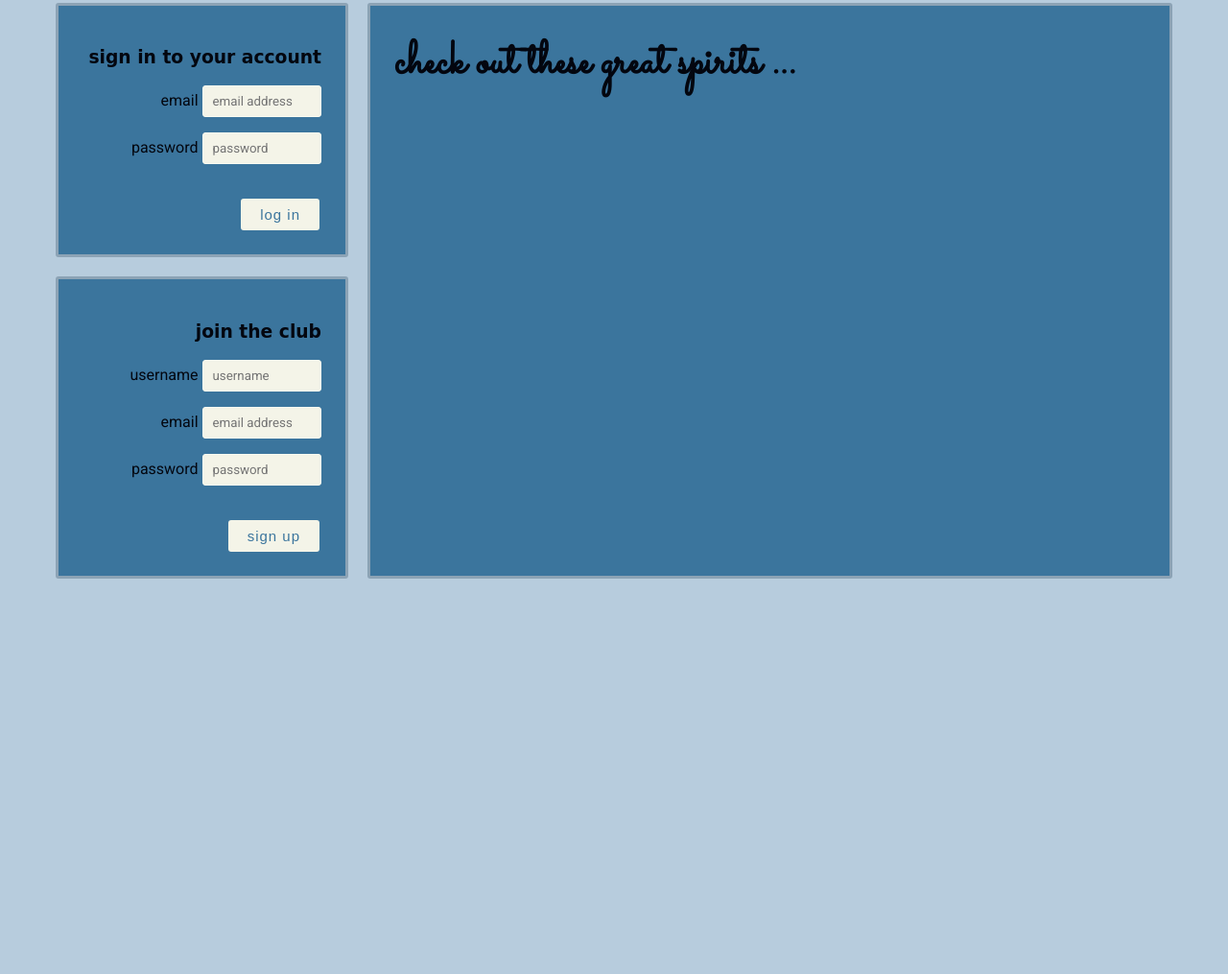
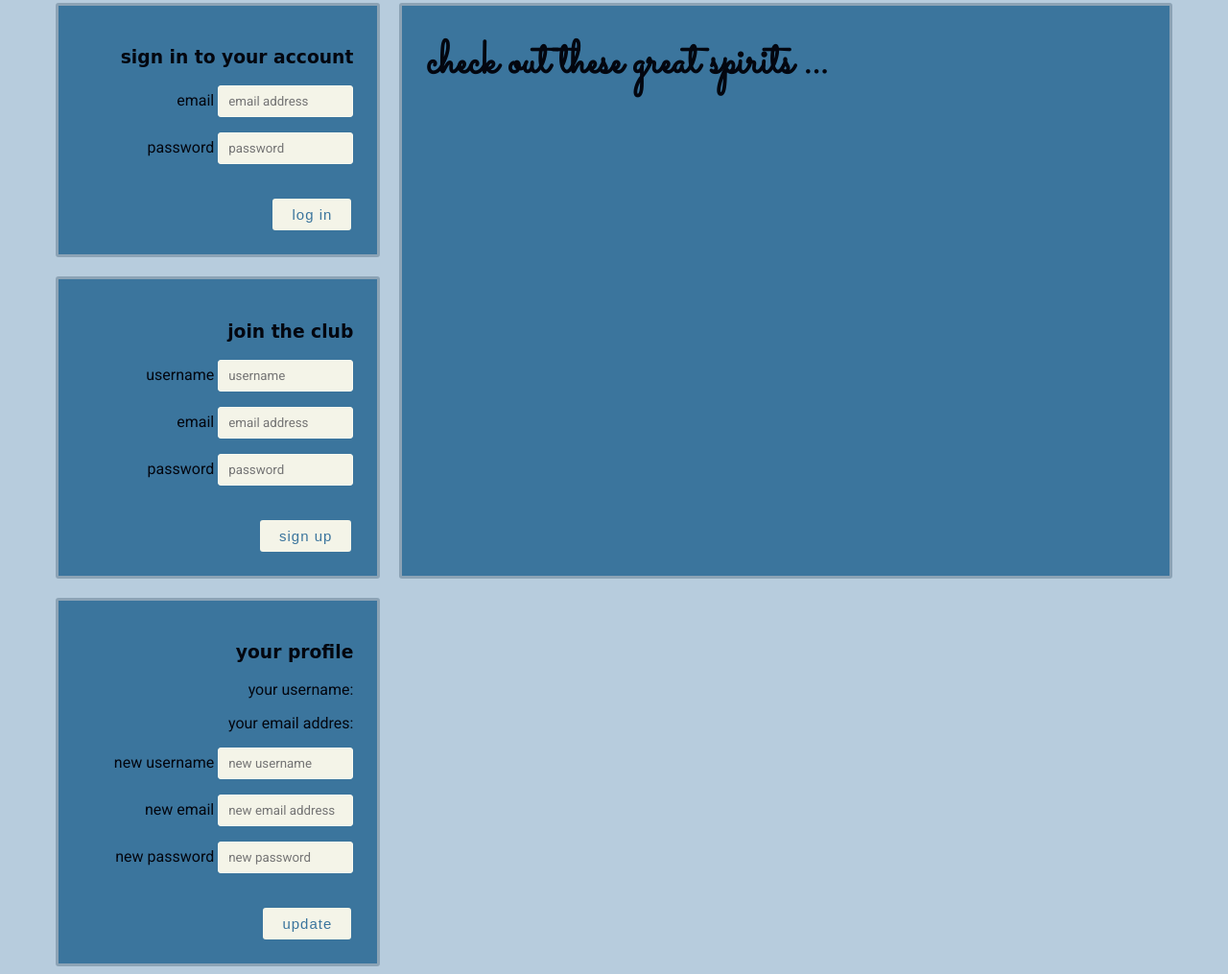
Before and after one commit to ykbell09/SSD, a website: page static/index.html in a window 1280 px wide. Shown: the part 377-1392 px from the top of the page at 96% size. Before the commit the page ends 1008 px from the top, so only its background shows below. Drawn offline with Linux system fonts and the light colour scheme; no server answers; a web font is replaced by a local one.

Commit message:
updates to client side code and comments, create profile and update form on ui, db fixes

```diff
--- a/static/index.html
+++ b/static/index.html
@@ -11,20 +11,20 @@
 
 <body>
     <div class="header-container">
+        <!-- WEBSITE TITLE -->
         <h1>
             all the gins
         </h1>
     </div>
+
+    <!-- DIV TO DISPLAY WELCOME MESSAGE TO LOGGED IN USER - SEE INDEX.JS  -->
     <div class="welcome-message"></div>
+
+    <!-- GRID FORMATTING START -->
     <div class="item-container">
-<section class="member-container">
+
+        <!-- LOG IN FORM TO LOG INTO EXISTING ACCOUNT - HIDE WHEN LOGGED IN -->
         <div class="login item">
-            <!-- log in to user account -->
-
-            <!-- section to display when user is logged in -->
-            <section class="loggedInDefault"></section>
-            <!-- section to be hidden when user is logged in -->
-            <section class="loggedOutDefault">
             <h3>sign in to your account</h3>
             <form id="loginForm">
                 <p>
@@ -32,22 +32,19 @@
                             placeholder="email address" /></label>
                 </p>
                 <p>
-                        <label>password <input class="field" id="password" name="password"
-                                placeholder="password" /></label>
+                    <label>password <input class="field" id="password" name="password" placeholder="password" /></label>
                 </p>
                 <input class="submit" type="submit" value="log in" />
             </form>
-            </section>
+        </div>
 
-        </div>
-</section>
-<section class="member-container">
+        <!-- SIGN IN FORM TO CREATE ACCOUNT -- HIDE WHEN LOGGED IN  -->
         <div class="subscribe item">
-            <!-- add to users list  -->
             <h3>join the club</h3>
             <form id="addForm">
                 <p>
-                    <label>username <input class="field" id="addUsername" name="addUsername" placeholder="username" /></label>
+                    <label>username <input class="field" id="addUsername" name="addUsername"
+                            placeholder="username" /></label>
                 </p>
                 <p>
                     <label>email <input class="field" id="addEmail" name="addEmail"
@@ -59,11 +56,32 @@
                 </p>
                 <input class="submit" type="submit" value="sign up" />
             </form>
+        </div>
+
+        <!-- USER PROFILE AND UPDATE FORM - SHOW WHEN LOGGED IN  -->
+        <!-- TO DO: ADD LOG OUT BUTTON -->
+        <div class="profile item">
+            <h3>your profile</h3>
+            <p>your username: <span id="profileUsername"></span></p>
+            <p>your email addres: <span id="profileEmail"></span></p>
+            <form id="updateForm">
+                <p>
+                    <label>new username <input class="field" id="updateUsername" name="updateUsername"
+                            placeholder="new username" /></label>
+                </p>
+                <p>
+                    <label>new email <input class="field" id="updateEmail" name="updateEmail"
+                            placeholder="new email address" /></label>
+                </p>
+                <p>
+                    <label>new password <input class="field" id="updatePassword" name="updatePassword" placeholder="new password" /></label>
+                </p>
+                <input class="submit" type="submit" value="update" />
+            </form>
+        </div>
 
 
-        </div>
-        </section>
-        <section class="member-profile"></section>
+
         <div class="search item">
             <!-- seach by distiller -->
             <label for="search-box">
@@ -85,20 +103,6 @@
             </p>
         </div>
 
-        <!-- <div class="update-website item article">
-            <h3>update your distillery's website</h3>
-            <form id="websiteUpdate">
-                <p>
-                    <label>distiller id <input class="field" id="distillerId" name="distillerId" placeholder="1" /></label>
-                </p>
-                <p>
-                    <label>website correction <input class="field" id="updateWebsite" name="updateWebsite"
-                            placeholder="www.sample-gin.com" /></label>
-                </p>
-                <input class="submit" type="submit" value="submit" />
-            </form>
-        </div> -->
-
     </div>
 
     <script src="index.js" type="module"></script>
--- a/static/index.js
+++ b/static/index.js
@@ -4,7 +4,7 @@ document.querySelector('#searchSelect').addEventListener('change', () => {
     // GETS THE DISTILLER ID SELCTED BY CLIENT - selected_id
     const selected_id = document.querySelector('#searchSelect').selectedOptions[0].value;
 
-    // GRAPH QL QUERY TO GET LIST OF SPIRITS
+    // GRAPH QL QUERY TO GET LIST OF SPIRITS BY DISTILLER USING SELECT MENU
     const query =
         `query Spirits($distillerId: ID) {
         spiritsByDistiller(distiller_id: $distillerId) {
@@ -48,13 +48,14 @@ document.querySelector('#searchSelect').addEventListener('change', () => {
         })
 });
 
-// SIGN UP button
+// SIGN UP BUTTON ADDS MEMBER TO MEMBERS TABLE, LOG IN AND SHOW WELCOME
 document.querySelector('#addForm').addEventListener('submit', (e) => {
     e.preventDefault();
     const addEmail = document.querySelector('#addEmail').value;
     const addPassword = document.querySelector('#addPassword').value;
     const addUsername = document.querySelector('#addUsername').value;
 
+    // DB CREATE QUERY
     const mutationQuery = `mutation newMemberSignUp($email_address: String!, $password: String!, $username: String!) {
         signUp(member: {
             email_address: $email_address,
@@ -82,32 +83,40 @@ document.querySelector('#addForm').addEventListener('submit', (e) => {
             // ALERTS SUCCESS OR FAILURE
             if (data.data.signUp == null) {
                 alert('Something when wrong! It is possible your sign up failed because you already have an account, or you did not complete all fields.');
+                // CLEAR ANY EXISTING WELCOME MESSAGE
+                if (document.querySelector('.welcome-text') !== null) {
+                    document.querySelector('.welcome-text').remove()
+                }
+                // CLEARS FORM
+                document.querySelector('#addForm').reset();
+
             } else {
                 alert('You are now a member, ' + data.data.signUp.username + '! Your new member ID is ' + data.data.signUp.id);
-            }
-
-            // CLEARS FORM
-            document.querySelector('#addForm').reset();
 
                 // CLEAR ANY EXISTING WELCOME MESSAGE
                 if (document.querySelector('.welcome-text') !== null) {
                     document.querySelector('.welcome-text').remove()
                 }
+                // CLEARS FORM
+                document.querySelector('#addForm').reset();
 
-            // CREATES NEW MESSAGE
-
+                // CREATES NEW MESSAGE IF SIGN UP IS SUCCESSFUL
                 const username = data.data.signUp.username;
                 const welcomeMessageDiv = document.querySelector('.welcome-message');
                 const welcomeMessageEl = document.createElement('h3');
                 welcomeMessageEl.className = 'welcome-text';
                 welcomeMessageEl.innerHTML = 'welcome, ' + username;
                 welcomeMessageDiv.appendChild(welcomeMessageEl);
+            }
+
         });
 });
 
-// LOG IN button
+// LOG IN BUTTON - CHECKS MEMBERS TABLE AND DISPLAYS WELCOME MESSAGE AND USER PROFILE
 document.querySelector('#loginForm').addEventListener('submit', (e) => {
     e.preventDefault();
+
+    // GETS CLIENT ENTERED DATA AND QUERIES MEMBERS TABLE
     const loginEmail = document.querySelector('#loginEmail').value;
     const password = document.querySelector('#password').value;
     const mutationQuery = `mutation memberLogin($email_address: String!, $password: String!) {
@@ -135,7 +144,13 @@ document.querySelector('#loginForm').addEventListener('submit', (e) => {
             // if... else statment -- ALERT IF LOG IN FAILED
             if (data.data.login == null) {
                 alert('Login Failed');
+                // CLEARS FORM
+                document.querySelector('#loginForm').reset();
+
             } else {
+
+                // CLEARS FORM
+                document.querySelector('#loginForm').reset();
 
                 // CLEAR EXISTING MESSAGE
                 if (document.querySelector('.welcome-text') !== null) {
@@ -150,6 +165,8 @@ document.querySelector('#loginForm').addEventListener('submit', (e) => {
                 welcomeMessageEl.innerHTML = 'welcome, ' + username;
                 welcomeMessageDiv.appendChild(welcomeMessageEl);
                 document.querySelector('#loginForm').reset();
+
+                // HIDES LOGIN AND SIGNUP FORMS
 
             }
         })
--- a/static/styles.css
+++ b/static/styles.css
@@ -49,7 +49,12 @@ h3, h4 {
   font-family: 'Fredericka the Great', cursive;
 }
 
-/* Grid Formatting */
+/* NON-CONTAINER ITEMS  */
+.welcome-message {
+  text-align: center;
+}
+
+/* GRID FORMATTING - PARENT CONTAINER */
 .item-container {
   display: grid;
   grid-template-columns: auto 1fr;
@@ -57,6 +62,7 @@ h3, h4 {
   padding: 0 50px;
 }
 
+/* GRID FORMATTING - CHILDREN */
 .item {
   padding: 25px;
   background-color: var(--darkMedBlue);
@@ -64,22 +70,17 @@ h3, h4 {
   border-radius: 3px;
 }
 
+ /* MEMBER FORMS  */
 .subscribe,
-.login {
+.login,
+.profile {
   grid-column: 1 / span 1;
   text-align: right;
 }
 
-.search {
-  grid-column: 1 / span 2;
-  grid-row-start: 1;
-}
-
-.results {
-  grid-column: 2 / span 1;
-  grid-row: 2 / span 2;
-}
-
+/* .profile {
+  display: none;
+} */
 
 button,
 .submit {
@@ -97,9 +98,20 @@ button,
   margin-top: 20px;
 }
 
+button:active {
+  outline: none;
+}
+
+/* SEARCH FROMS */
+.search {
+  grid-column: 1 / span 2;
+  grid-row-start: 1;
+}
+
 .search {
   text-align: center;
 }
+
 .search h3,
 #searchForm {
   display: inline;
@@ -119,10 +131,13 @@ input.field {
   font-family: 'Roboto', sans-serif;
 }
 
-button:active {
-  outline: none;
+.results {
+  grid-column: 2 / span 1;
+  grid-row: 2 / span 2;
 }
 
+
+ /* DOM MANIPULATION HIDE/SHOW */
 .show {
   display: block;
 }
@@ -130,7 +145,3 @@ button:active {
 .hide {
   display: none;
 }
-
-.welcome-message {
-  text-align: center;
-}
```
Lines whose indentation alone changed are shown as unchanged.
